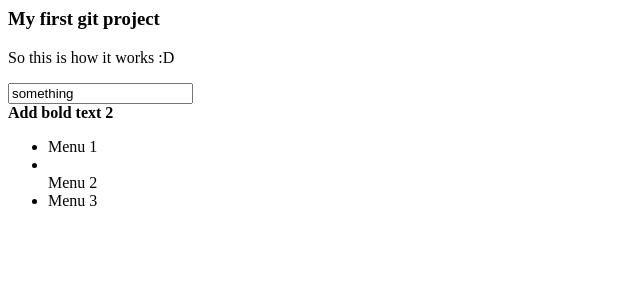
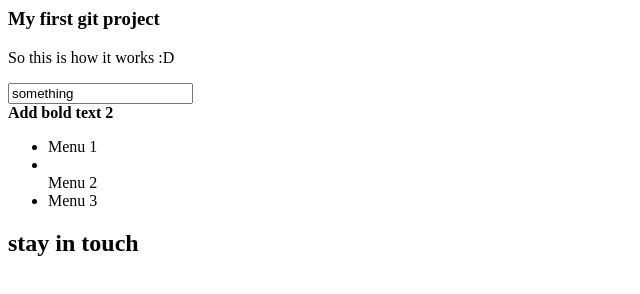
Before and after one commit to Bjurhager/my-first-git, a plain HTML site: page index.html in a window 1280 px wide. Shown: the whole page, without its empty margins (0-640 px from the left). Drawn offline with Linux system fonts and the light colour scheme.

Commit message:
Added footer

```diff
--- a/index.html
+++ b/index.html
@@ -13,4 +13,7 @@ alert("cool sajt");
 console.log('Eller hur :D  Gillar git');
 </script>
 </body>
+<footer>
+    <h2>stay in touch</h2>
+</footer>
 </html>
```
